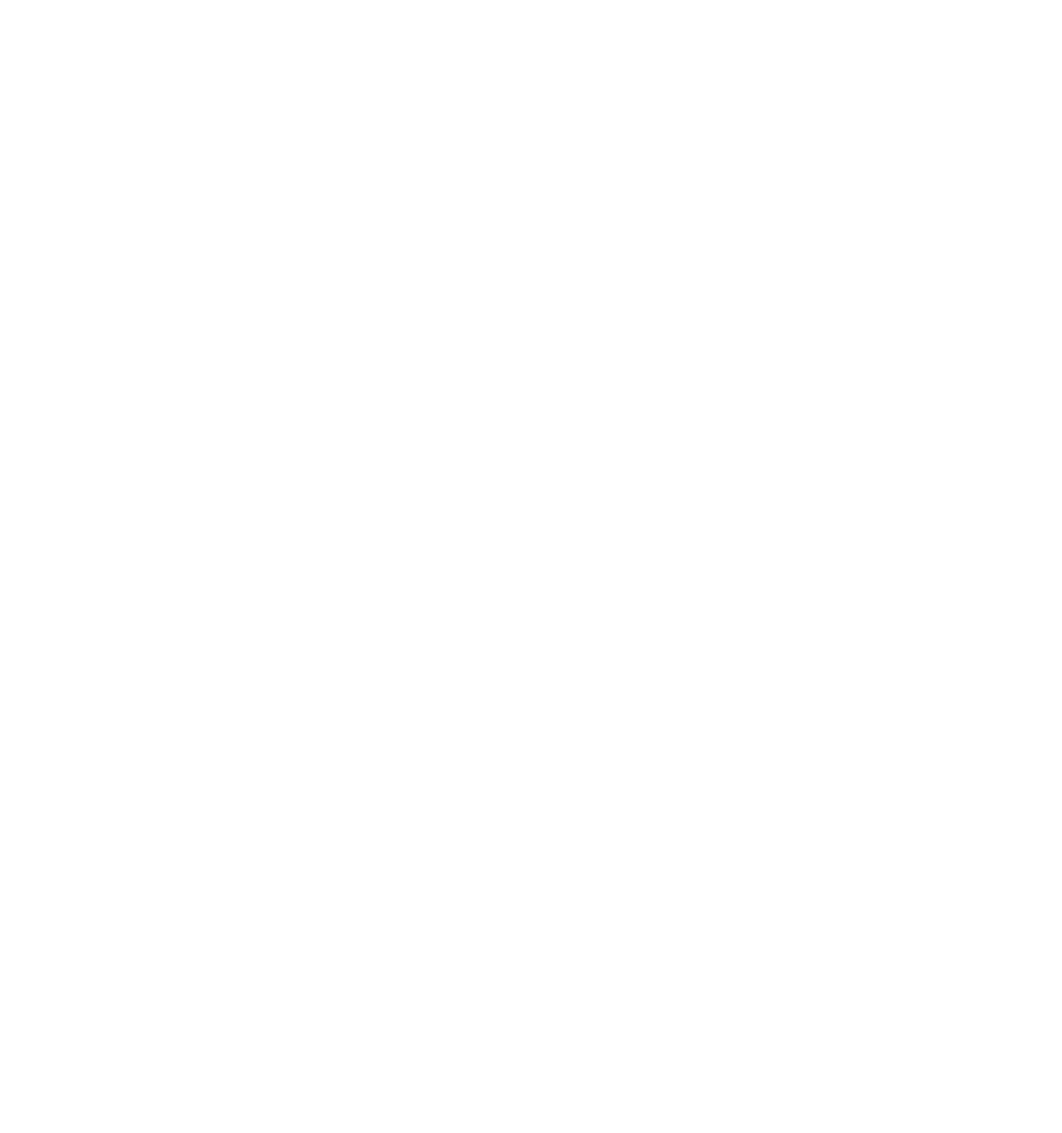
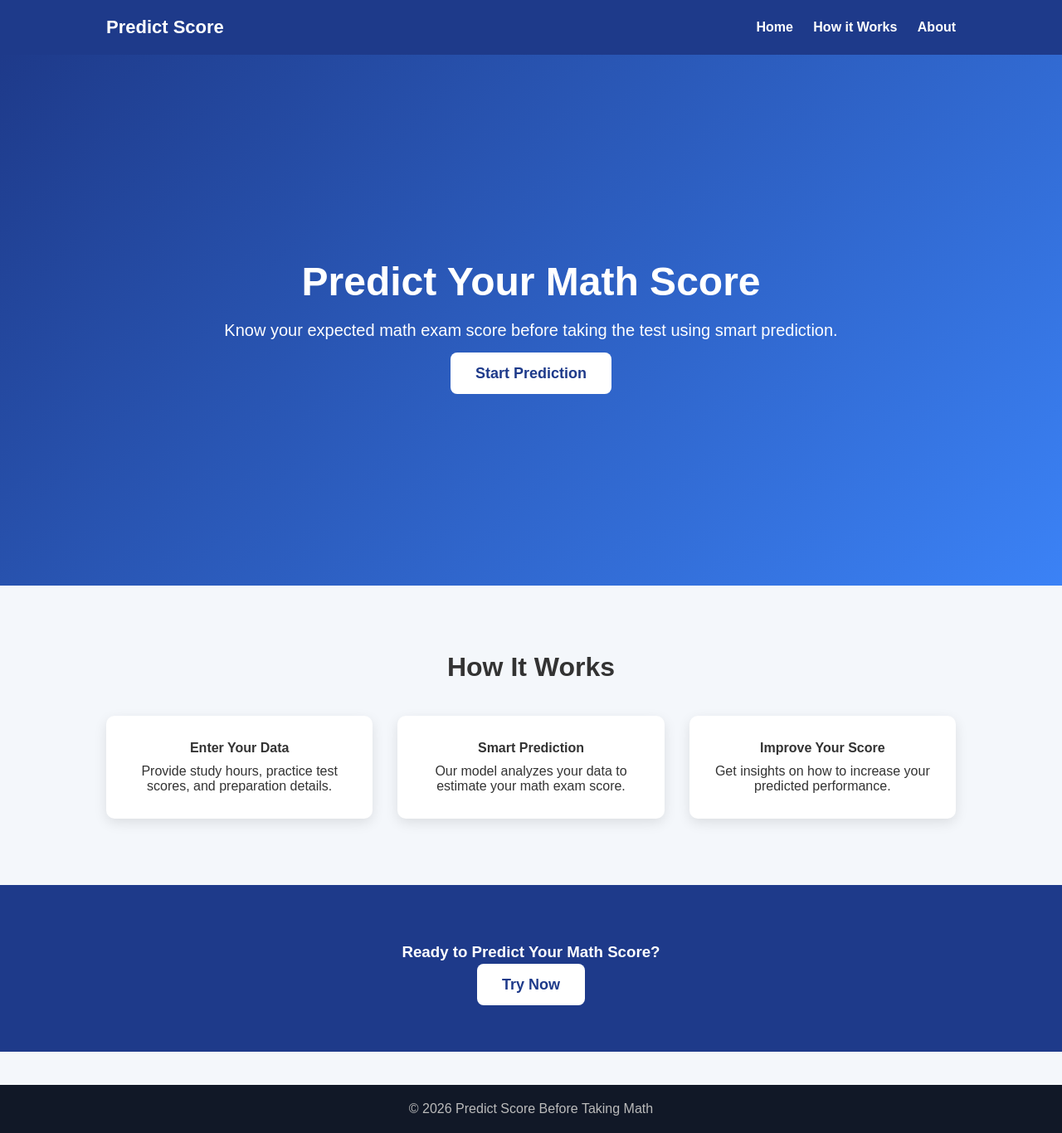
Before and after one commit to FahimAlaviRidoy/EndToEndProjectTest1, a Flask app: page / in a window 1280 px wide. Before the commit the page is empty. Shown: the whole page at 83% size. Before the commit the page ends 800 px from the top, so only its background shows below. Run offline with Flask 3, Linux system fonts and the light colour scheme.

Commit message:
home page

```diff
--- a/templates/index.html
+++ b/templates/index.html
@@ -1,11 +1,176 @@
 <!DOCTYPE html>
 <html lang="en">
 <head>
-    <meta charset="UTF-8">
-    <meta name="viewport" content="width=device-width, initial-scale=1.0">
-    <title>Math Score Finder</title>
+<meta charset="UTF-8">
+<meta name="viewport" content="width=device-width, initial-scale=1.0">
+<title>Predict Score Before Taking Math</title>
+
+<style>
+*{
+margin:0;
+padding:0;
+box-sizing:border-box;
+font-family:Arial, Helvetica, sans-serif;
+}
+
+body{
+background:#f4f7fb;
+color:#333;
+}
+
+header{
+background:#1e3a8a;
+color:white;
+padding:20px 10%;
+display:flex;
+justify-content:space-between;
+align-items:center;
+}
+
+header h1{
+font-size:22px;
+}
+
+nav a{
+color:white;
+text-decoration:none;
+margin-left:20px;
+font-weight:bold;
+}
+
+.hero{
+display:flex;
+align-items:center;
+justify-content:center;
+text-align:center;
+height:80vh;
+background:linear-gradient(135deg,#1e3a8a,#3b82f6);
+color:white;
+padding:20px;
+}
+
+.hero h2{
+font-size:48px;
+margin-bottom:20px;
+}
+
+.hero p{
+font-size:20px;
+margin-bottom:30px;
+}
+
+.btn{
+background:white;
+color:#1e3a8a;
+padding:15px 30px;
+font-size:18px;
+border-radius:8px;
+text-decoration:none;
+font-weight:bold;
+transition:0.3s;
+}
+
+.btn:hover{
+background:#e5e7eb;
+}
+
+.section{
+padding:80px 10%;
+text-align:center;
+}
+
+.section h3{
+font-size:32px;
+margin-bottom:20px;
+}
+
+.features{
+display:grid;
+grid-template-columns:repeat(auto-fit,minmax(250px,1fr));
+gap:30px;
+margin-top:40px;
+}
+
+.card{
+background:white;
+padding:30px;
+border-radius:10px;
+box-shadow:0 5px 15px rgba(0,0,0,0.1);
+}
+
+.card h4{
+margin-bottom:10px;
+}
+
+.cta{
+background:#1e3a8a;
+color:white;
+padding:70px 10%;
+text-align:center;
+}
+
+footer{
+background:#111827;
+color:#bbb;
+text-align:center;
+padding:20px;
+margin-top:40px;
+}
+</style>
+
 </head>
+
 <body>
+
+<header>
+<h1>Predict Score</h1>
+<nav>
+<a href="#">Home</a>
+<a href="#">How it Works</a>
+<a href="#">About</a>
+</nav>
+</header>
+
+<section class="hero">
+<div>
+<h2>Predict Your Math Score</h2>
+<p>Know your expected math exam score before taking the test using smart prediction.</p>
+<a class="btn" href="/predictdata">Start Prediction</a>
+</div>
+</section>
+
+<section class="section">
+<h3>How It Works</h3>
+
+<div class="features">
+
+<div class="card">
+<h4>Enter Your Data</h4>
+<p>Provide study hours, practice test scores, and preparation details.</p>
+</div>
+
+<div class="card">
+<h4>Smart Prediction</h4>
+<p>Our model analyzes your data to estimate your math exam score.</p>
+</div>
+
+<div class="card">
+<h4>Improve Your Score</h4>
+<p>Get insights on how to increase your predicted performance.</p>
+</div>
+
+</div>
+</section>
+
+<section class="cta">
+<h3>Ready to Predict Your Math Score?</h3>
+<br>
+<a class="btn" href="/predictdata">Try Now</a>
+</section>
+
+<footer>
+<p>© 2026 Predict Score Before Taking Math</p>
+</footer>
 
 </body>
 </html>
```
